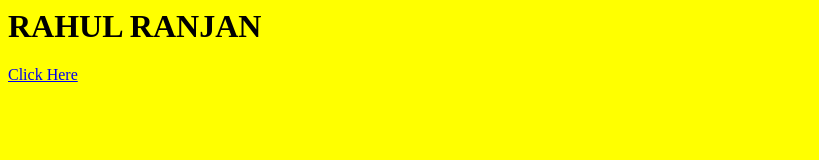
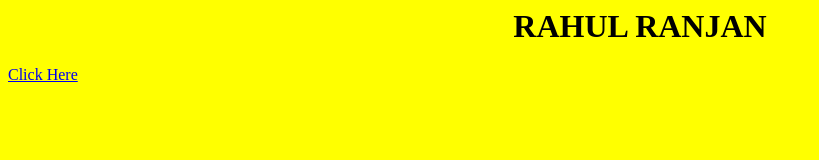
Before and after one commit to rahul2205/rahul2205.github.io, a plain HTML site: page index.html in a window 1280 px wide. Shown: the whole page, without its empty margins (0-819 px from the left). Drawn offline with Linux system fonts and the light colour scheme.

Commit message:
Update index.html

```diff
--- a/index.html
+++ b/index.html
@@ -1,9 +1,9 @@
 <html>
 <head>
-<title>Rahul</title>
+  <title>Rahul GIT Website</title>
 </head>
 <body bgcolor="Yellow">
-<h1>RAHUL RANJAN</h1>
+  <h1><center><b>RAHUL RANJAN</b></center></h1>
   <a href="resume.html">Click Here</a>
 </body>
 </html>
```
